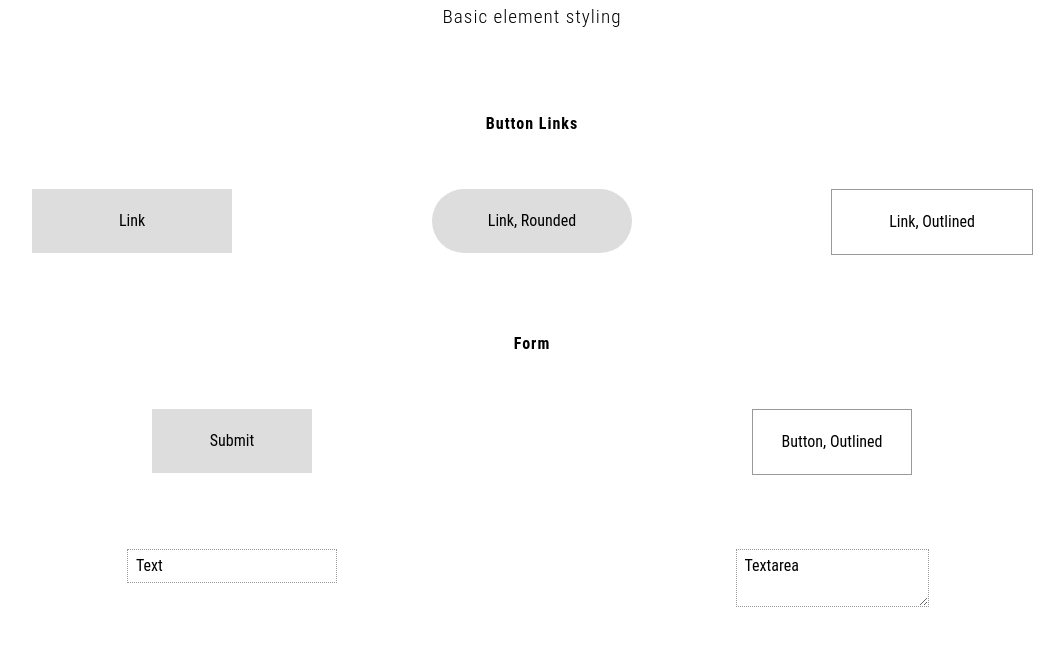
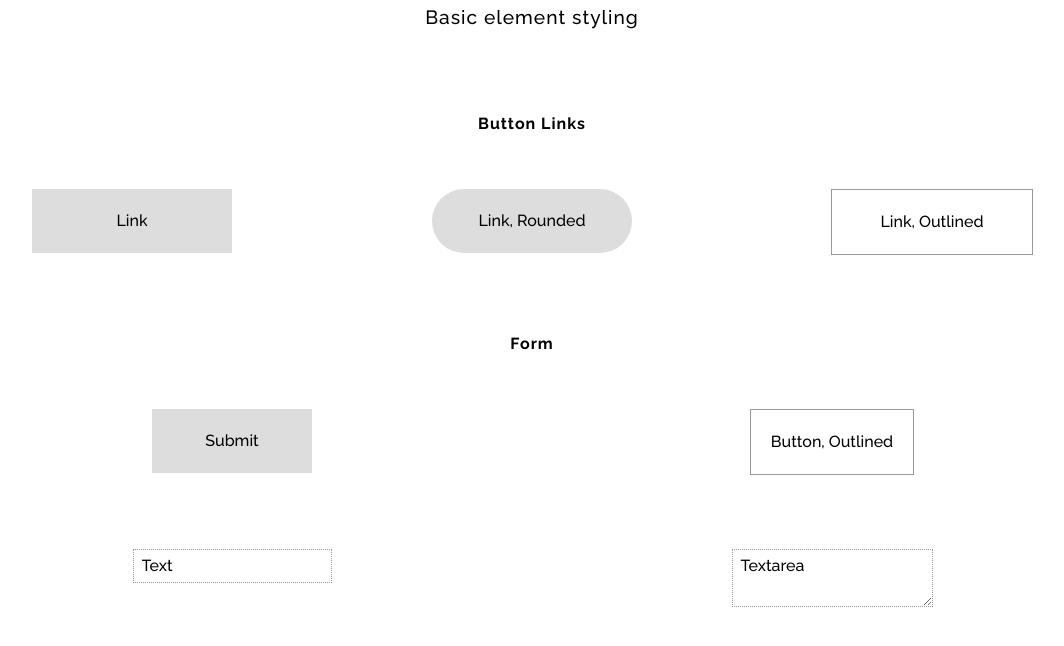
Before and after one commit to robchia/grid, a plain HTML site: page ui.html in a window 1280 px wide. Shown: the part 146-792 px from the top of the page, without its empty margins (108-1172 px from the left). Drawn offline with Linux system fonts and the light colour scheme.

Commit message:
change font

```diff
--- a/css/screen.css
+++ b/css/screen.css
@@ -1,4 +1,3 @@
-/*@import url(http://fonts.googleapis.com/css?family=Roboto+Condensed:400,300,700);*/
 @import url(http://fonts.googleapis.com/css?family=Raleway:500,700);
 
 html
@@ -10,7 +9,7 @@ body,
 input,
 textarea
 {
-	font-family: "Roboto Condensed", Helvetica, sans-serif;
+	font-family: "Raleway", Helvetica, sans-serif;
 	text-rendering: optimizeLegibility;
 }
 
```
